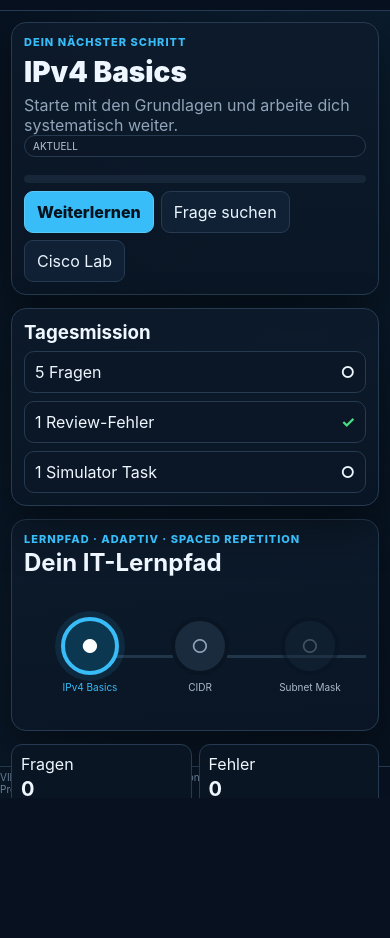
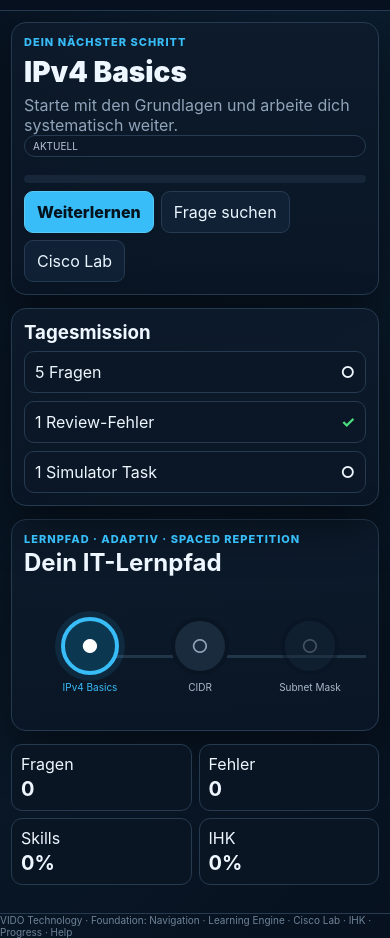
Before and after one commit to waelvido-cyber/Vido-ipv4-Technology, a plain HTML site: page index.html in a window 390 px wide. Shown: the part 46-984 px from the top of the page. Before the commit the page ends 844 px from the top, so only its background shows below. Drawn offline with Linux system fonts and the light colour scheme.

Commit message:
Add files via upload

```diff
--- a/index.html
+++ b/index.html
@@ -3,7 +3,7 @@
 <head>
 <meta charset="utf-8"><meta name="viewport" content="width=device-width,initial-scale=1,viewport-fit=cover">
 <meta name="theme-color" content="#07111f"><meta name="apple-mobile-web-app-capable" content="yes"><meta name="apple-mobile-web-app-status-bar-style" content="black-translucent">
-<link rel="manifest" href="manifest.webmanifest"><title>VIDO Technology – IT Learning Platform</title>
+<link rel="manifest" href="manifest.webmanifest"><meta name="vido-build" content="FINAL-MOBILE-MULTILANG-IOS-SCROLL-v2"><title>VIDO Technology – IT Learning Platform</title>
 <style>
 :root{--bg:#07111f;--panel:#0c1828;--panel2:#101f33;--line:#263b51;--text:#eef6ff;--muted:#91a4ba;--accent:#38bdf8;--accent2:#22d3ee;--ok:#4ade80;--bad:#fb7185;--warn:#fbbf24;--shadow:0 18px 50px #0007}
 *{box-sizing:border-box}html,body{margin:0;height:100%;overflow:hidden;background:var(--bg);color:var(--text);font-family:Inter,system-ui,-apple-system,Segoe UI,sans-serif}button,input,select,textarea{font:inherit}button{cursor:pointer}.ltr{direction:ltr;unicode-bidi:isolate;font-family:ui-monospace,SFMono-Regular,Menlo,monospace}.app{height:100%;display:grid;grid-template-rows:62px 1fr 36px;background:radial-gradient(circle at 75% 0,#12314a55,transparent 36%),linear-gradient(135deg,#07111f,#091827 55%,#07111f)}
@@ -86,7 +86,104 @@ body.forceLandscape .orientationBtn{border-color:var(--accent);color:var(--accen
 
 /* Final multilingual/mobile patch */
 html[dir="rtl"] .top{direction:rtl}html[dir="rtl"] .topTitle{border-left:0;border-right:1px solid var(--line);padding-left:0;padding-right:15px}html[dir="rtl"] .navbtn{text-align:right}html[dir="rtl"] .navbtn.active{box-shadow:inset -3px 0 var(--accent)}html[dir="rtl"] .viewHead,html[dir="rtl"] .heroTop{direction:rtl}html[dir="rtl"] .answerRow,html[dir="rtl"] .actions{direction:rtl}
-@media(max-width:650px){.top{gap:5px}.top .brand{flex:0 0 auto}.top .lang{margin-left:auto}.topStats{display:none!important}.orientationBtn{flex:0 0 auto}.lang select{max-width:72px}.viewHead h1{max-width:calc(100vw - 90px)}.simPanel.center{height:50vh;min-height:320px}.simPanel.right{height:auto;max-height:none}.simBody{overflow:auto}.device{width:88px;font-size:11px}.device small{font-size:9px}}
+@media(max-width:650px){.top{gap:5px}.top .brand{flex:0 1 auto;min-width:0;overflow:hidden;text-overflow:ellipsis}.top .lang{margin-left:auto}.topStats{display:none!important}.orientationBtn{flex:0 0 auto}.lang select{max-width:72px}.viewHead h1{max-width:calc(100vw - 90px)}.simPanel.center{height:50vh;min-height:320px}.simPanel.right{height:auto;max-height:none}.simBody{overflow:auto}.device{width:88px;font-size:11px}.device small{font-size:9px}}
+
+/* VIDO FINAL iOS MOBILE SCROLL FIX — document scrolling on portrait */
+@media (max-width:650px){
+  html,body{height:auto;min-height:100%;overflow-x:hidden;overflow-y:auto;-webkit-overflow-scrolling:touch;}
+  .app{height:auto;min-height:100svh;display:block;}
+  .top{position:sticky;top:0;height:57px;min-height:57px;}
+  .body{display:block;min-height:0;}
+  .main{min-height:0;overflow:visible;}
+  .view{height:auto;min-height:calc(100svh - 89px);overflow:visible;padding:11px;padding-bottom:28px;}
+  .view.active{display:block;}
+  .pathWrap{overflow-x:auto;overflow-y:hidden;-webkit-overflow-scrolling:touch;}
+  .sim{height:auto;min-height:0;}
+  .simPanel.center{height:50svh;min-height:320px;}
+  .simPanel.right{height:auto;max-height:none;}
+}
+
+
+/* VIDO FINAL iPhone PORTRAIT — native document scrolling */
+@media (max-width: 650px) {
+  html {
+    width: 100% !important;
+    min-width: 0 !important;
+    height: auto !important;
+    min-height: 100% !important;
+    overflow-x: hidden !important;
+    overflow-y: auto !important;
+  }
+
+  body {
+    position: static !important;
+    width: 100% !important;
+    min-width: 0 !important;
+    height: auto !important;
+    min-height: 100svh !important;
+    margin: 0 !important;
+    overflow-x: hidden !important;
+    overflow-y: auto !important;
+    touch-action: pan-y !important;
+    -webkit-overflow-scrolling: touch !important;
+  }
+
+  .app {
+    position: static !important;
+    width: 100% !important;
+    min-width: 0 !important;
+    height: auto !important;
+    min-height: 100svh !important;
+    display: block !important;
+    overflow: visible !important;
+  }
+
+  .body,
+  .main {
+    width: 100% !important;
+    min-width: 0 !important;
+    height: auto !important;
+    min-height: 0 !important;
+    display: block !important;
+    overflow: visible !important;
+  }
+
+  .view {
+    width: 100% !important;
+    min-width: 0 !important;
+    height: auto !important;
+    min-height: 0 !important;
+    overflow: visible !important;
+    -webkit-overflow-scrolling: auto !important;
+  }
+
+  /* Horizontal scrolling is allowed only inside components that need it. */
+  .pathWrap,
+  .tabbar {
+    overflow-x: auto !important;
+    overflow-y: hidden !important;
+    touch-action: pan-x !important;
+    -webkit-overflow-scrolling: touch !important;
+  }
+
+  /* Simulator itself must not become the page scroll container. */
+  .sim {
+    height: auto !important;
+    min-height: 0 !important;
+    overflow: visible !important;
+  }
+
+  .simPanel.center {
+    height: 50svh !important;
+    min-height: 320px !important;
+  }
+
+  .simPanel.right {
+    height: auto !important;
+    max-height: none !important;
+  }
+}
+
 </style>
 </head>
 <body><div class="app">
@@ -271,7 +368,7 @@ async function setOrientationMode(mode){
   updateOrientationUI();
 }
 if(orientationBtn)orientationBtn.onclick=()=>setOrientationMode(orientationMode==='landscape'?'auto':'landscape');
-$('langSelect').onchange=e=>{lang=e.target.value;state.lang=lang;localStorage.setItem('vidoLang',lang);applyLanguage();save()};
+$('langSelect').onchange=e=>{lang=e.target.value;state.lang=lang;localStorage.setItem('vidoLang',lang);save();location.reload()};
 updateOrientationUI();
 
 function renderAll(){renderStats();renderPath();renderMission();renderLists();renderSkills();renderGlossary();renderVideos();showView();}
```
